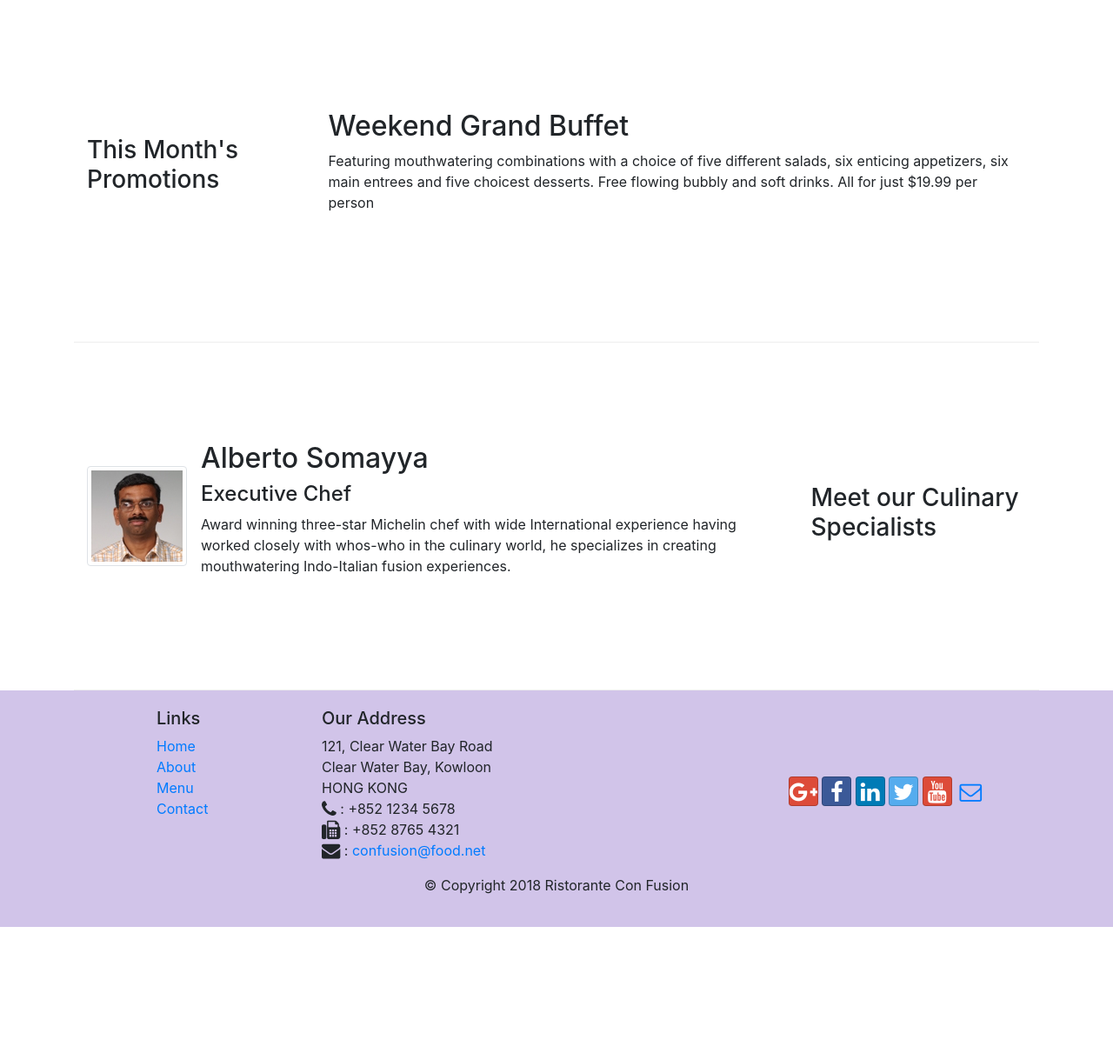
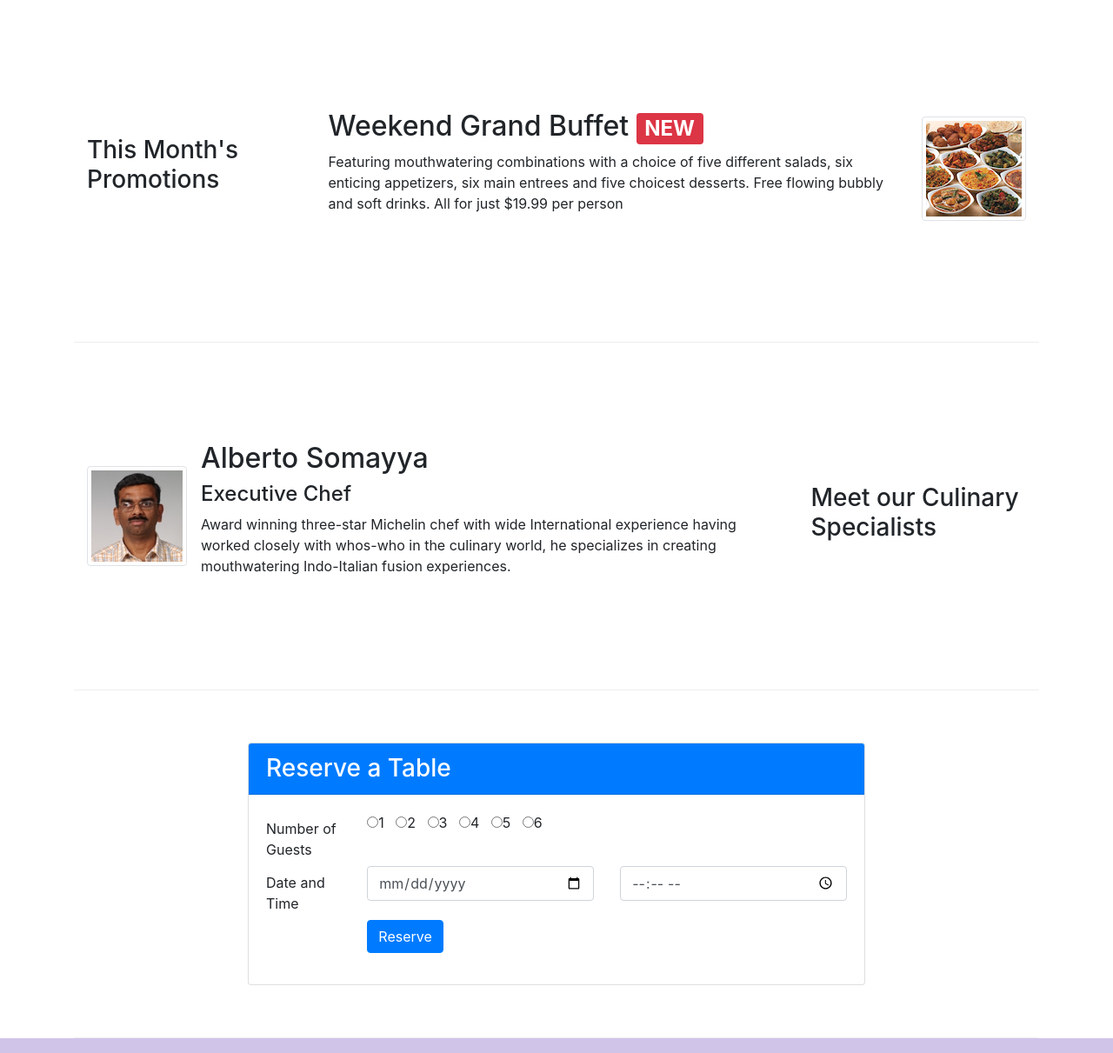
Before and after one commit to willngo36/RestaurantWebsite, a website: page index.html in a window 1280 px wide. Shown: the part 740-1951 px from the top of the page at 87% size. Before the commit the page ends 1806 px from the top, so only its background shows below. Drawn offline with nearby package versions, Linux system fonts and the light colour scheme.

Commit message:
assignment 2

```diff
--- a/index.html
+++ b/index.html
@@ -43,8 +43,13 @@
                     <h1>Ristorante con Fusion</h1>
                     <p>We take inspiration from the World's best cuisines, and create a unique fusion experience. Our lipsmacking creations will tickle your culinary senses!</p>
                 </div>
-                <div class="col-12 col-sm align-self-center">
+                <div class="col-12 col-sm-3 align-self-center">
                     <img src="./img/logo.png" alt="" class="img-fluid">
+                </div>
+                <div class="col-12 col-sm-3 align-self-center">
+                    <button class="btn btn-sm btn-block btn-warning">
+                        <a href="#form_reserve">Reserve Table</a>
+                    </button>
                 </div>
             </div>
 
@@ -65,7 +70,7 @@
                             <span class="badge badge-danger">HOT</span>
                             <span class="badge badge-pill badge-secondary">$4.99</span>
                         </h2>
-                        <p>A unique combination of Indian Uthappam (pancake) and Italian pizza, topped with Cerignola olives, ripe vine cherry tomatoes, Vidalia onion, Guntur chillies and Buffalo Paneer.</p>
+                        <p class="d-none d-sm-block">A unique combination of Indian Uthappam (pancake) and Italian pizza, topped with Cerignola olives, ripe vine cherry tomatoes, Vidalia onion, Guntur chillies and Buffalo Paneer.</p>
                     </div>
 
                 </div>
@@ -79,8 +84,15 @@
                 <h3>This Month's Promotions</h3>
             </div>
             <div class="col col-sm col-md">
-                <h2>Weekend Grand Buffet</h2>
-                <p>Featuring mouthwatering combinations with a choice of five different salads, six enticing appetizers, six main entrees and five choicest desserts. Free flowing bubbly and soft drinks. All for just $19.99 per person </p>
+                <div class="media">
+                    <div class="media-body">
+                        <h2 class="mt-0">Weekend Grand Buffet
+                            <span class="badge badge-danger">NEW</span>
+                        </h2>
+                        <p class="d-none d-sm-block">Featuring mouthwatering combinations with a choice of five different salads, six enticing appetizers, six main entrees and five choicest desserts. Free flowing bubbly and soft drinks. All for just $19.99 per person </p>
+                    </div>
+                    <img src="img/buffet.png" alt="buffet" class="d-flex ml-3 img-thumbnail align-self-center">
+                </div>
             </div>
         </div>
 
@@ -99,6 +111,46 @@
                 </div>
             </div>
         </div>
+
+        <div class="row row-content align-items-center" id="form_reserve">
+            <div class="col col-sm-8 offset-sm-2">
+                <div class="card">
+                    <h3 class="card-header bg-primary text-white">Reserve a Table</h3>
+                    <div class="card-body">
+                        <form action="" id="form_reserve">
+                            <div class="form-group row">
+                                <label for="guestnumber" class="col-sm-2 col-form-label">Number of Guests</label>
+                                <div class="col-md-10">
+                                    <input type="radio" name="guestnumber" id="guestnumber" value="1">1 &nbsp;
+                                    <input type="radio" name="guestnumber" id="guestnumber"  value="2">2 &nbsp;
+                                    <input type="radio" name="guestnumber" id="guestnumber"  value="3">3 &nbsp;
+                                    <input type="radio" name="guestnumber" id="guestnumber"  value="4">4 &nbsp;
+                                    <input type="radio" name="guestnumber" id="guestnumber"  value="5">5 &nbsp;
+                                    <input type="radio" name="guestnumber" id="guestnumber"  value="6">6 &nbsp;
+                                </div>
+
+                                <label for="dateandtime" class="col-sm-2 col-form-label">Date and Time</label>
+                                <div class="col col-sm-5">
+                                    <input type="date" class="form-control" id="date" name="date" placeholder="Date">
+                                </div>
+                                <div class="col col-sm-5">
+                                    <input type="time" class="form-control" id="time" name="time" placeholder="Time">
+                                </div>
+
+
+                                <div class="offset-sm-2 col-sm-10">
+                                    <button type="submit" class="btn btn-primary">
+                                        Reserve
+                                    </button>
+                                </div>
+
+                            </div>
+                        </form>
+                    </div>
+                </div>
+            </div>
+        </div>
+
     </div>
 
     <footer class="footer">
```
